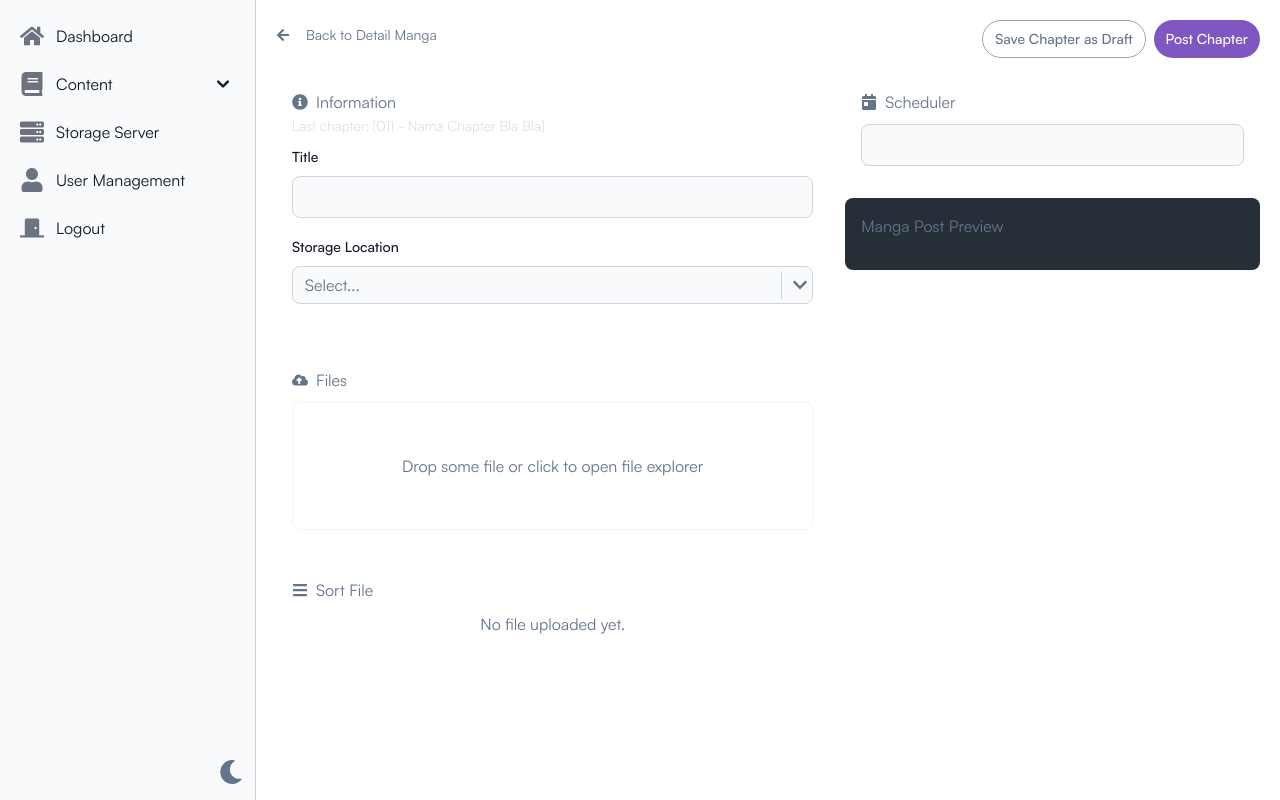
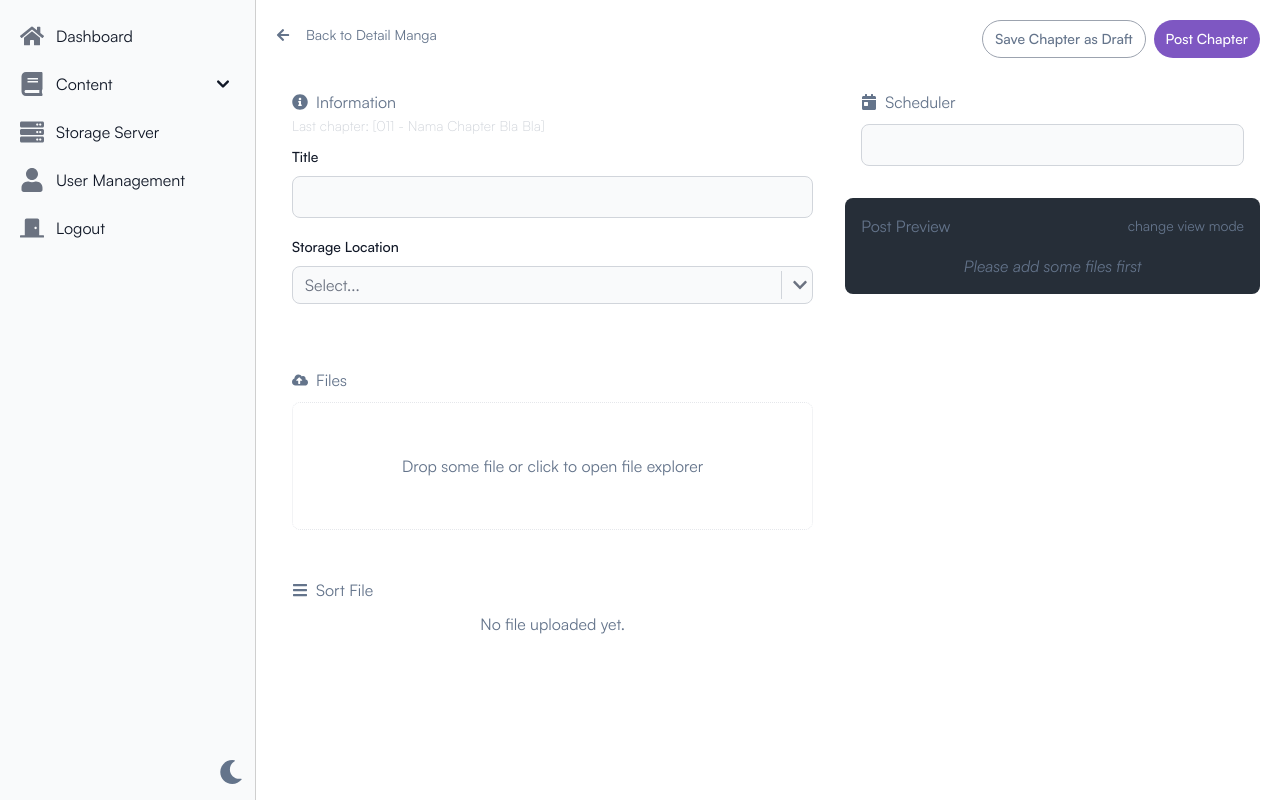
Before and after one commit to azzahradins/kyscms-js, a Next.js app: page /manga/detail/1/chapters/add in a window 1280 px wide. Built offline with nearby package versions, Linux system fonts and the light colour scheme.

Commit message:
[update] add option

```diff
--- a/app/(private)/manga/detail/[slug]/(forms)/chapters/add/components/PreviewImage.tsx
+++ b/app/(private)/manga/detail/[slug]/(forms)/chapters/add/components/PreviewImage.tsx
@@ -1,19 +1,17 @@
-import { FaArrowLeft, FaArrowRight } from 'react-icons/fa'
+import { useState } from 'react'
 import { type IFileList } from '../page'
-import { useState } from 'react'
 
 interface IPreviewImage {
   itemList?: IFileList[]
 }
 
 export const PreviewImage = ({
-  itemList
+  itemList = []
 }: IPreviewImage): React.ReactElement => {
-  return (
-    <section className='w-full sticky top-4 bg-dark-2 p-4 rounded-lg'>
-      <nav className='flex flex-row items-center justify-between mb-4'>
-        <p>Manga Post Preview</p>
-      </nav>
+  const [preview, setPreview] = useState(true)
+  const [currentPage, setCurrentPage] = useState(0)
+
+  const compact = (
     <article className='grid grid-cols-4 gap-2'>
       {itemList?.map((image, index) => (
         <div key={image.id} className='overflow-hidden'>
@@ -21,10 +19,38 @@ export const PreviewImage = ({
             <p className='text-sm font-semibold text-center'>Page {index + 1}</p>
             <p className='ml-2 font-light'>({image.file.name})</p>
           </div>
-            <img src={URL.createObjectURL(image.file)} className='max-h-48 w-full object-cover overflow-hidden' />
+          <div className='h-16'>
+            <img src={URL.createObjectURL(image.file)} className='w-full object-cover overflow-hidden' />
+          </div>
         </div>
       ))}
     </article>
+  )
+
+  const perpage = (
+    <article className='grid grid-cols-4 gap-2 overflow-y-visible'>
+      image here
+    </article>
+  )
+
+  const ListPreview = (): React.ReactElement => {
+    switch (preview) {
+      case true:
+        return compact
+      default:
+        return perpage
+    }
+  }
+
+  return (
+    <section className='w-full sticky top-4 bg-dark-2 p-4 rounded-lg'>
+      <nav className='flex flex-row items-center justify-between mb-4'>
+        <p>Post Preview</p>
+        <span className='text-sm' onClick={() => { setPreview(!preview) }}>change view mode</span>
+      </nav>
+      {(itemList.length > 0)
+        ? ListPreview()
+        : <p className='text-center italic'>Please add some files first</p>}
     </section>
   )
 }
--- a/app/(private)/manga/detail/[slug]/(forms)/chapters/add/page.tsx
+++ b/app/(private)/manga/detail/[slug]/(forms)/chapters/add/page.tsx
@@ -9,21 +9,19 @@ import { PreviewImage } from './components/PreviewImage'
 import { useState } from 'react'
 import { SortImage } from './components/SortImage'
 import { DragDrop } from './components/DragDrop'
-import { InputDateTime } from '@/components/Forms/InputDateTime'
-import { FaCalendarDay } from 'react-icons/fa'
 import { Scheduler } from './components/Scheduler'
-import { format, parseISO } from 'date-fns'
+import { formatDateToIso } from '@/config/utils'
 
 export interface IFileList {
   id: string
   file: File
 }
 
-export default function ChapterAdd ({ params }: { params: { slug: string }, children: React.ReactNode }): React.ReactElement {
+export default function ChapterAdd({ params }: { params: { slug: string }, children: React.ReactNode }): React.ReactElement {
   const [fileList, setFileList] = useState<IFileList[]>([])
 
-  const handleSubmit = (val: any) => {
-    console.log(new Date(val.uploadSchedule).toISOString());
+  const handleSubmit = (val: any): void => {
+    console.log(formatDateToIso(val.uploadSchedule))
   }
 
   return (
@@ -31,8 +29,8 @@ export default function ChapterAdd ({ params }: { params: { slug: string }, chil
       <div className='flex flex-row justify-between mb-4'>
         <BackNavigation target={`/manga/detail/${params.slug}/`} label='Detail Manga' />
         <div className='lg:inline-flex hidden gap-2'>
-          <Button text='Save Chapter as Draft' size='sm' style='pills' type='button' variant='gray'/>
-          <Button text='Post Chapter' size='sm' style='pills' type='submit'/>
+          <Button text='Save Chapter as Draft' size='sm' style='pills' type='button' variant='gray' />
+          <Button text='Post Chapter' size='sm' style='pills' type='submit' />
         </div>
       </div>
 
@@ -40,14 +38,15 @@ export default function ChapterAdd ({ params }: { params: { slug: string }, chil
         <div className='w-full lg:min-w-75'>
           <ChapterInformation />
           <DragDrop
-            setFileList={setFileList}/>
+            setFileList={setFileList} />
           <SortImage
             fileList={fileList}
-            setFileList={setFileList}/>
+            setFileList={setFileList} />
         </div>
         <div className='w-3/4 relative'>
           <Scheduler />
-          <PreviewImage itemList={fileList}/>
+          <PreviewImage
+            itemList={fileList}/>
         </div>
       </div>
     </Form>
--- a/app/layout.tsx
+++ b/app/layout.tsx
@@ -6,13 +6,12 @@ import { Providers } from './providers'
 import { config } from '@fortawesome/fontawesome-svg-core'
 
 import '@fortawesome/fontawesome-svg-core/styles.css'
-import "react-datepicker/dist/react-datepicker.css";
+import 'react-datepicker/dist/react-datepicker.css'
 
 config.autoAddCss = false
 
-
 export const metadata = {
-  title: 'Structuring NextJS',
+  title: 'PREVIEW STORAGE',
   description: 'Structuring NextJS'
 }
 
--- a/config/utils.ts
+++ b/config/utils.ts
@@ -14,3 +14,7 @@ export const hasInputChildren = (element: ReactNode): boolean => {
   // If "children" is a single element, check if it's non-null/undefined
   return element !== null
 }
+
+export const formatDateToIso = (value: Date): string => {
+  return new Date(value).toISOString()
+}
```
Also changed, not shown: app/(private)/manga/detail/[slug]/(forms)/chapters/add/components/Scheduler.tsx (+4 -4 lines). Lines whose indentation alone changed are shown as unchanged.
